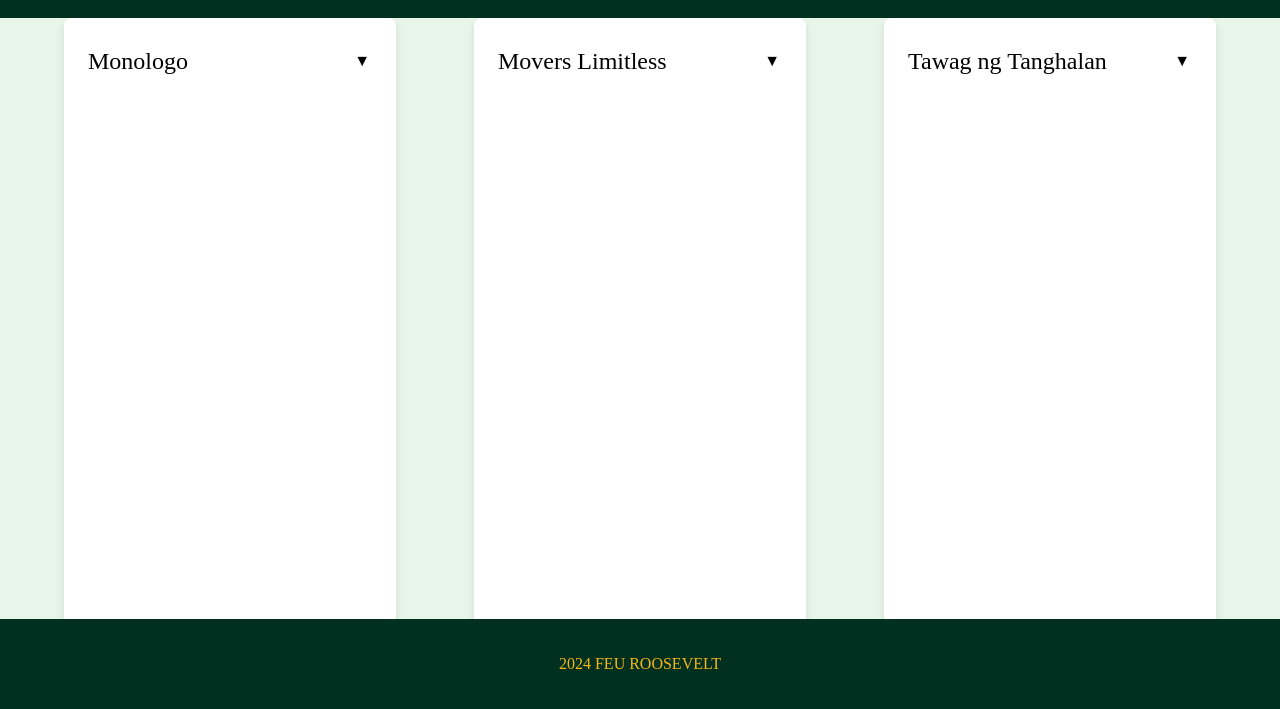
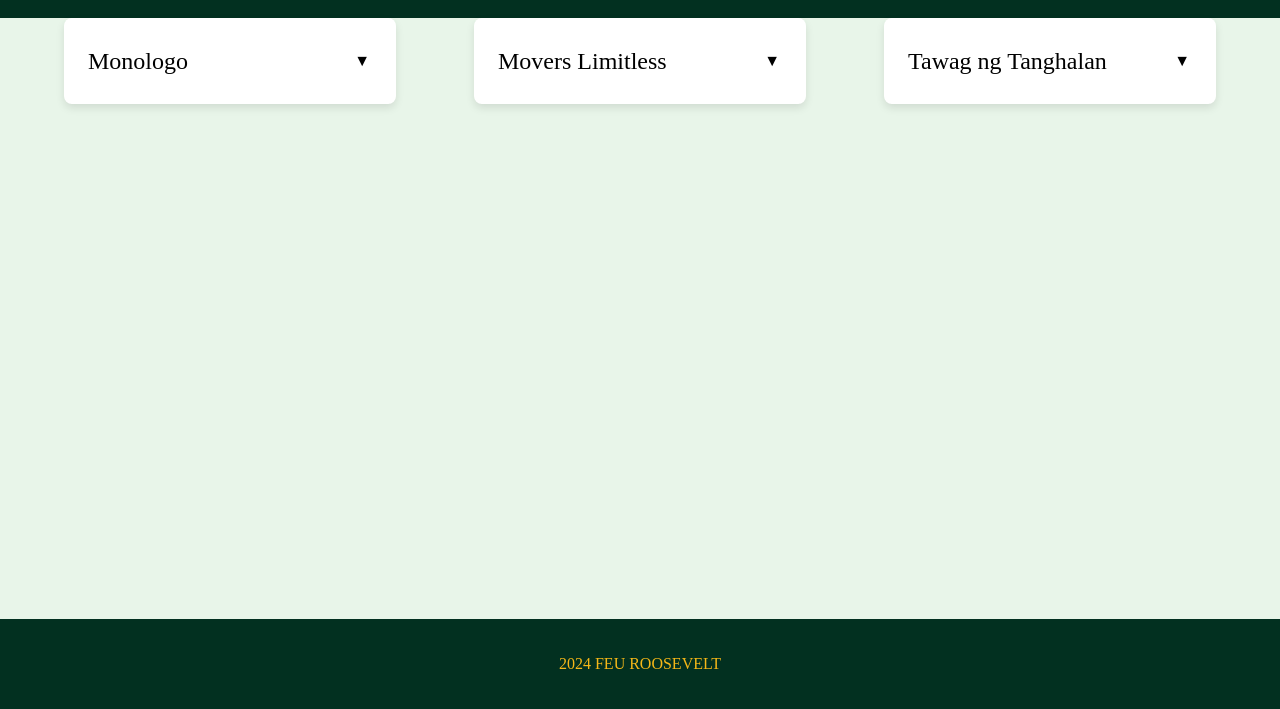
Before and after one commit to ehhtlog/ICT-Project, a plain HTML site: page index.html in a window 1280 px wide. Shown: the part 91-800 px from the top of the page. Drawn offline with Linux system fonts and the light colour scheme.

Commit message:
Update index.html

```diff
--- a/index.html
+++ b/index.html
@@ -57,7 +57,6 @@
             border-radius: 8px;
             box-shadow: 0 4px 8px rgba(0, 0, 0, 0.1);
             width: 300px;
-            height: 900px;
             overflow-y: auto;
             animation: fadeIn 2s ease-in;
         }
@@ -93,13 +92,13 @@
             padding: 0;
         }
         input[type="checkbox"]:checked ~ .content {
-            max-height: 500px;
+            max-height: none;
             padding: 1rem 0;
         }
         article p {
             margin: 1rem 0;
             color: #333;
-            font-size: 90px;
+            font-size: 18px;
         }
         footer {
             background: #023020;
@@ -140,27 +139,26 @@
             <input type="checkbox" id="monologo-toggle">
             <label for="monologo-toggle">Monologo</label>
             <div class="content">
-                <p>Starting your day with exercise can have a tremendous impact on your health and productivity. Morning workouts boost energy levels, improve focus, and help establish a positive mindset for the day ahead. Studies have shown that people who exercise in the morning are more consistent in maintaining their fitness routines.
-                    Additionally, exercising early helps to regulate sleep patterns and enhances metabolism, allowing your body to burn more calories throughout the day. Whether it’s a brisk walk, a quick jog, or some stretching exercises, making morning physical activity a habit can greatly improve overall well-being.
-                    So, set your alarm a bit earlier, lace up your shoes, and enjoy the numerous benefits that come with a morning workout.</p>
+                <p></p>
             </div>
         </div>
         <div class="article">
             <input type="checkbox" id="movers-toggle">
             <label for="movers-toggle">Movers Limitless</label>
             <div class="content">
-                <p>Starting your day with exercise can have a tremendous impact on your health and productivity. Morning workouts boost energy levels, improve focus, and help establish a positive mindset for the day ahead. Studies have shown that people who exercise in the morning are more consistent in maintaining their fitness routines.
-                    Additionally, exercising early helps to regulate sleep patterns and enhances metabolism, allowing your body to burn more calories throughout the day. Whether it’s a brisk walk, a quick jog, or some stretching exercises, making morning physical activity a habit can greatly improve overall well-being.
-                    So, set your alarm a bit earlier, lace up your shoes, and enjoy the numerous benefits that come with a morning workout.</p>
+                <p></p>
             </div>
         </div>
         <div class="article">
             <input type="checkbox" id="tawag-toggle">
             <label for="tawag-toggle">Tawag ng Tanghalan</label>
             <div class="content">
-                <p>Pangatlo sa pinaka importanteng kaganapan na nangyari sa ating Buwan ng Wika sa FEU Roosevelt Cainta ay ang Tawag ng Tanghalan o pag awit. Ang kaganapang ito ay hindi lamang tungkol sa kumpetisyon, kundi selebrasyon ng ating Wika na naka-batay sa pag-kanta.
-                     Para sa ating tema na "Wikang Mapagpalaya"  ay nabigyan ang mga kahalok ng plataporma upang maipakita nila ang kanilang mga talento sa pag-awit sa harap ng maraming manonood . Pinakita rin ng mga iba't - ibang kahalok ang kahalagaan ng ating mga kanta tungkol sa ating sariling Wika, ginamit nila ito upang ipagmalaki ang ating kultura pag dating sa pag-awit.
-                     Kinatawan rin ito ng mga iba't - ibang baitang upang ipakita ang mga kanilang talento at pagiging tunay na Pilipino.</p>
+                <p>Pangatlo sa pinaka importanteng kaganapan na nangyari sa ating Buwan ng Wika sa FEU Roosevelt Cainta ay ang Tawag ng Tanghalan o pag-awit. Ang kaganapang ito ay hindi lamang tungkol sa kumpetisyon, kundi selebrasyon ng ating Wika na naka-batay sa pag-kanta.
+                    Para sa ating tema na "Wikang Mapagpalaya"  ay nabigyan ang mga kahalok ng plataporma upang maipakita nila ang kanilang mga talento sa pag-awit sa harap ng maraming manonood. Pinakita rin ng mga iba't-ibang kahalok ang kahalagaan ng ating mga kanta tungkol sa ating sariling Wika, ginamit nila ito upang ipagmalaki ang ating kultura pagdating sa pag-awit.
+                    Kinatawan rin ito ng mga iba't-ibang baitang upang ipakita ang mga kanilang talento at pagiging tunay na Pilipino.
+                    Nang maganap ang 'tawag ng Tanghalan" sa FEU Roosevelt Cainta, kasama nito ang mga iba't-ibang antas ng mga pagtatanghal ng musika, tulad na dito ang mga klasikong Filipino balada hanggang sa modernong henerasyon ng musika. Ang mga iba't-ibang kalahok ay kumakatawan sa iba't-ibang antas ng baitang ya hinuhukom base sa kanilang klaridad ng boses,
+                    presensya entablado, at sa pangkalahatang pagganap. Isa sa mga nag-pakita ng kanilang husay sa pagganap ay si Elisha Pestaño,
+                    ang kumatawan para sa baitang siyam - Banahaw. Kinanta niya ang "Tagumpay Nating Lahat," isang awit na sumisimbolo ng sama-samang tagumpay ng bawat isa sa pagtitipon na iyon. Ang kanyang pagganap nito ay isang simbolo ng pagkakaisa at tagumpay ng lahat ng kalahok at mga manonood.</p>
             </div>
         </div>
     </div>
```
